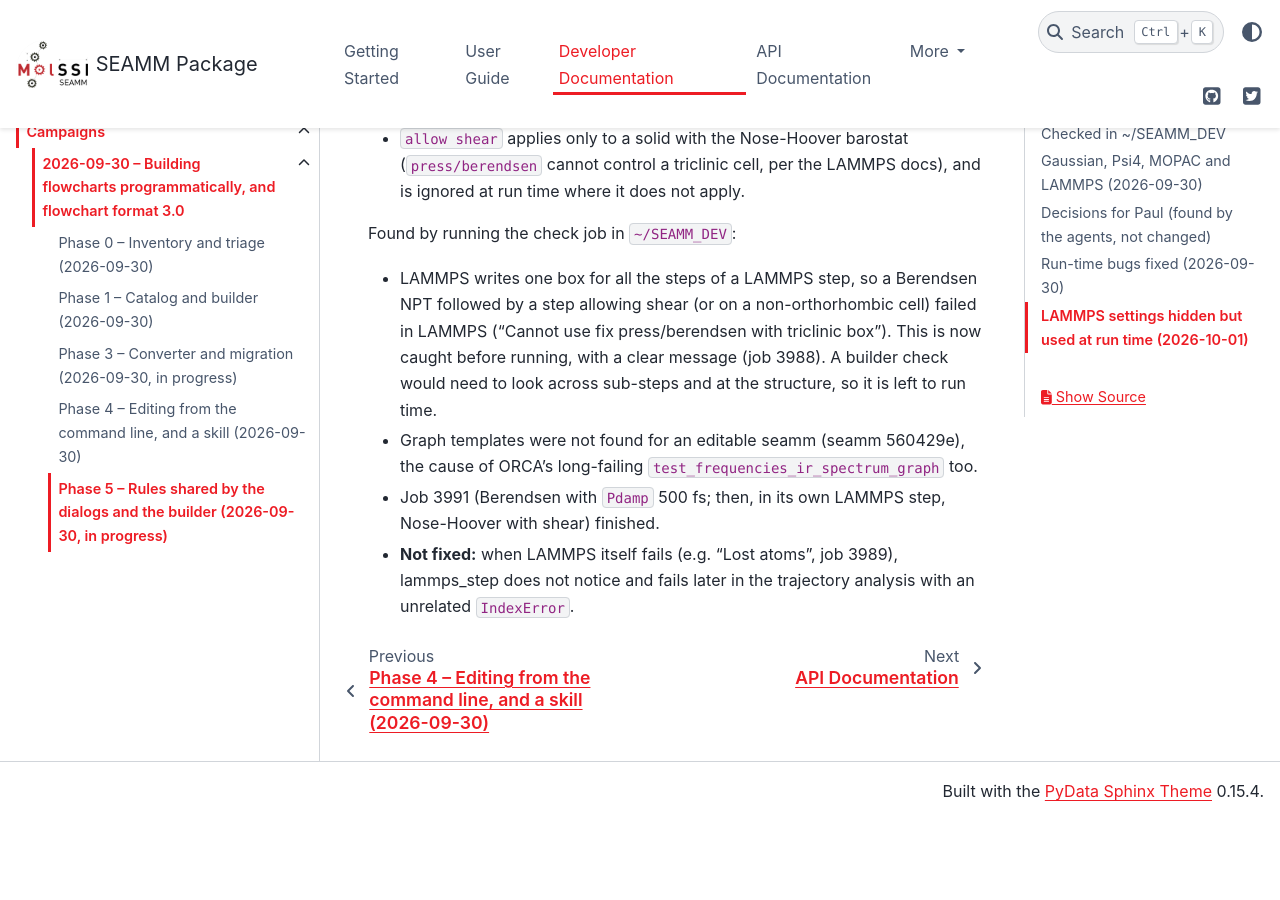
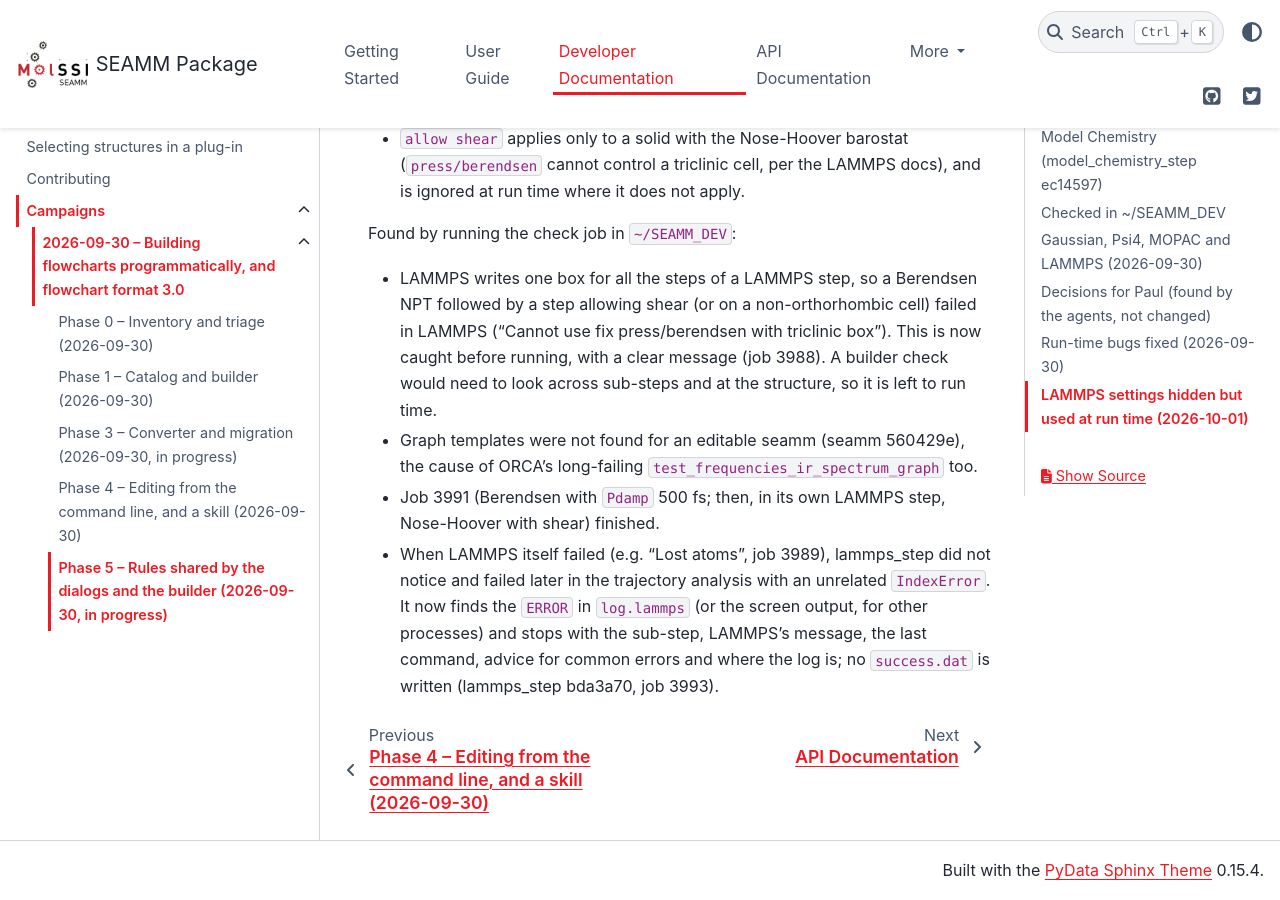
Before and after one commit to molssi-seamm/seamm, a Sphinx documentation site: the page built from docs/developer_guide/campaigns/2026-09-30/NOTES_phase5.rst, in a window 1280 px wide and 900 px high, scrolled down 5307 px. Built offline with Sphinx 7.4.7 and the PyData theme 0.15.4, drawn with Linux system fonts in a browser that asks for light colours; pages that are not in the unit, such as notebooks, are missing from menus; before the commit the page ends 6128 px from its top, so only the background shows below that.

Commit message:
Campaign notes: LAMMPS error reporting
Co-Authored-By: Claude Opus 5.5 <noreply@anthropic.com>

```diff
--- a/docs/developer_guide/campaigns/2026-09-30/NOTES_phase5.rst
+++ b/docs/developer_guide/campaigns/2026-09-30/NOTES_phase5.rst
@@ -206,6 +206,9 @@ Found by running the check job in ``~/SEAMM_DEV``:
   ORCA's long-failing ``test_frequencies_ir_spectrum_graph`` too.
 - Job 3991 (Berendsen with ``Pdamp`` 500 fs; then, in its own LAMMPS step, Nose-Hoover
   with shear) finished.
-- **Not fixed:** when LAMMPS itself fails (e.g. "Lost atoms", job 3989), lammps_step
-  does not notice and fails later in the trajectory analysis with an unrelated
-  ``IndexError``.
+- When LAMMPS itself failed (e.g. "Lost atoms", job 3989), lammps_step did not notice
+  and failed later in the trajectory analysis with an unrelated ``IndexError``. It now
+  finds the ``ERROR`` in ``log.lammps`` (or the screen output, for other processes) and
+  stops with the sub-step, LAMMPS's message, the last command, advice for common
+  errors and where the log is; no ``success.dat`` is written (lammps_step bda3a70,
+  job 3993).
```
